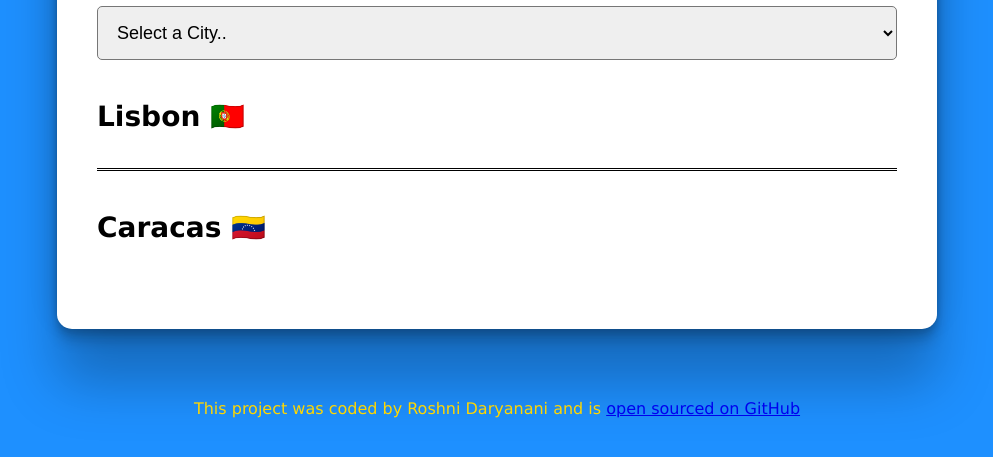
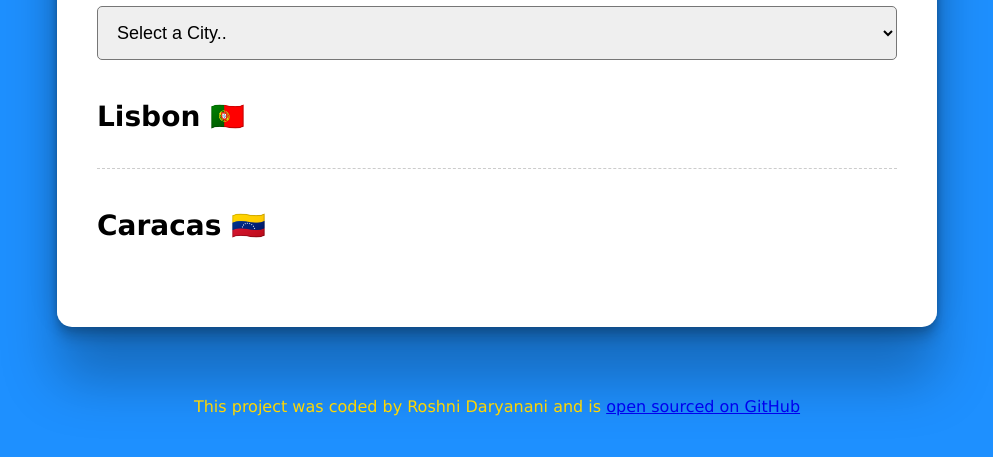
Before and after one commit to Roshd05/world-clocks-homework, a plain HTML site: page index.html in a window 1280 px wide. Shown: the part 193-650 px from the top of the page, without its empty margins (143-1136 px from the left). Drawn offline with nearby package versions, Linux system fonts and the light colour scheme; a script that the page names is missing.

Commit message:
Update style.css

```diff
--- a/css/style.css
+++ b/css/style.css
@@ -45,7 +45,7 @@ select {
   margin: 10px 0;
   justify-content: space-between;
   padding: 30px 0;
-  border-bottom-style: double;
+  border-bottom: 1px dashed rgba(0, 0, 0, 0.2);
 }
 
 .city:last-child {
```
